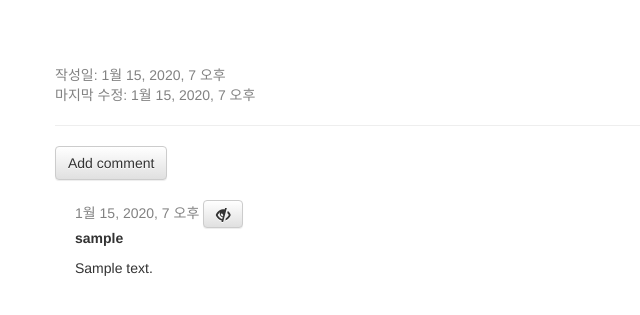
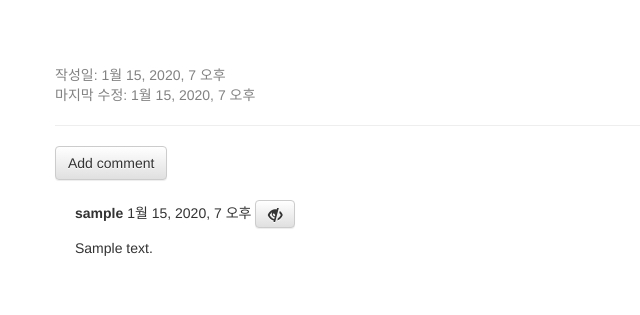
Before and after one commit to SoeunLee/home-PSS, a Django app: page /post/1/ in a window 1280 px wide. Shown: the part 238-553 px from the top of the page, without its empty margins (0-640 px from the left). Run offline with Django 3.2, Linux system fonts and the light colour scheme; tables that the repository leaves empty hold one stand-in row (values such as "Sample post"); some libraries are stand-ins or nearby versions.

Commit message:
adjust position of comment date

```diff
--- a/blog/templates/blog/post_detail.html
+++ b/blog/templates/blog/post_detail.html
@@ -24,7 +24,9 @@
     {% for comment in post.comments.all %}
         {% if user.is_authenticated or comment.approved_comment %}
             <div class="comment">
-                <div class="date">
+                <tr>
+                    <td><strong>{{ comment.author }}</strong> </td>
+                    <td class="date">
                         {{ comment.created_date }}
                         {% if not comment.approved_comment %}
                             <a class="btn btn-default" href="{% url 'comment_approve' pk=comment.pk %}"><span class="glyphicon glyphicon-eye-open"></span></a>
@@ -32,8 +34,9 @@
                         {% else %}
                             <a class="btn btn-default" href="{% url 'comment_disapprove' pk=comment.pk %}"><span class="glyphicon glyphicon-eye-close"></span></a>
                         {% endif %}
-                </div>
-                <strong>{{ comment.author }}</strong>
+                    </td>
+                </tr>
+
                 <p>{{ comment.text|linebreaks }}</p>
             </div>
         {% endif %}
```
Lines whose indentation alone changed are shown as unchanged.
